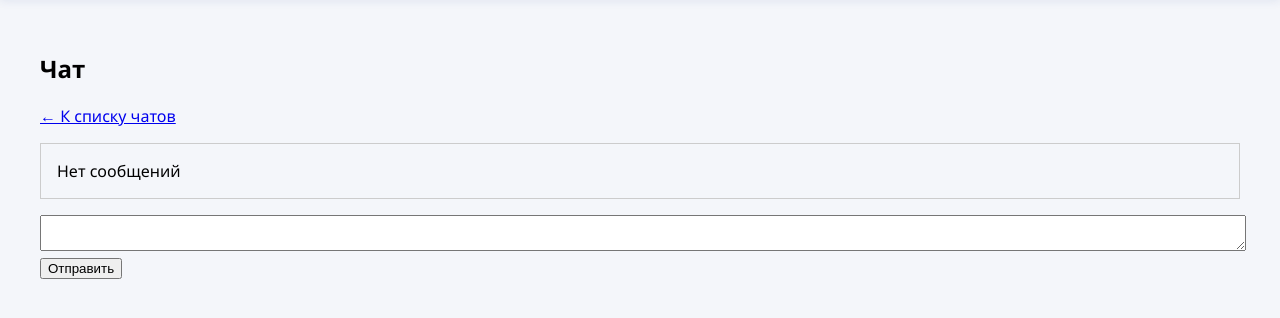
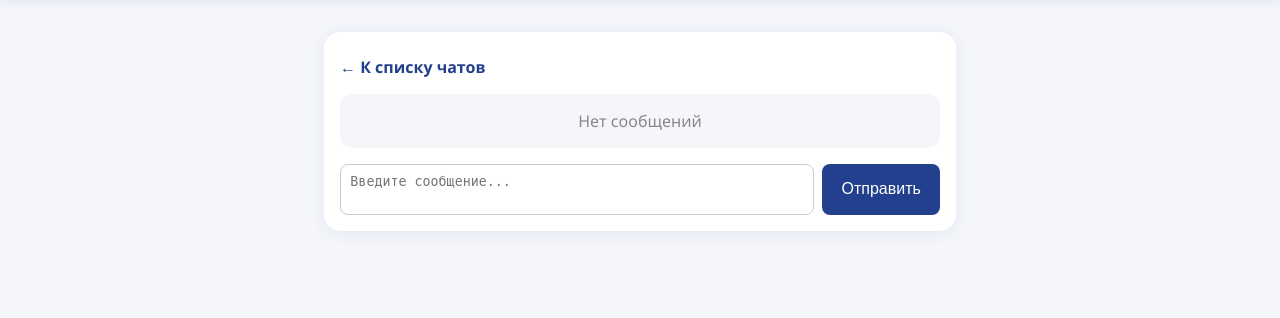
Before and after one commit to DubroffSky/aurora, a Django app: template aurora/aurora_store/templates/aurora_store/chat_detail.html in a window 1280 px wide. Shown: the part 65-383 px from the top of the page. Run offline with Django 5.2, Linux system fonts and the light colour scheme; the template is opened without the code that fills it, so the values that code supplies are empty.

Commit message:
chats designed

```diff
--- a/aurora/aurora_store/chat_views.py
+++ b/aurora/aurora_store/chat_views.py
@@ -1,3 +1,9 @@
+from .models import Message
+
+def delete_admin_test_messages():
+    Message.objects.filter(text__startswith='Message from admin in chat').delete()
+
+delete_admin_test_messages()
 from django.contrib.auth.decorators import login_required
 from django.shortcuts import render, get_object_or_404, redirect
 from .models import Chat, Message
--- a/aurora/aurora_store/templates/aurora_store/chat_detail.html
+++ b/aurora/aurora_store/templates/aurora_store/chat_detail.html
@@ -1,27 +1,123 @@
 {% extends 'aurora_store/base.html' %}
 {% block title %}Чат{% endblock %}
 {% block content %}
-<h2>Чат</h2>
+<style>
+.chat-container {
+    max-width: 600px;
+    margin: 0 auto;
+    background: #fff;
+    border-radius: 16px;
+    box-shadow: 0 2px 16px rgba(35,64,142,0.08);
+    padding: 1.5em 1em 1em 1em;
+}
+.chat-messages {
+    border: none;
+    background: #f4f6fa;
+    border-radius: 12px;
+    padding: 1em;
+    max-height: 400px;
+    overflow-y: auto;
+    margin-bottom: 1em;
+    scroll-behavior: smooth;
+}
+.msg-row {
+    display: flex;
+    align-items: flex-end;
+    margin-bottom: 0.7em;
+}
+.msg-row.me {
+    flex-direction: row-reverse;
+}
+.msg-bubble {
+    max-width: 70%;
+    padding: 0.7em 1em;
+    border-radius: 16px;
+    background: #23408e;
+    color: #fff;
+    margin: 0 0.7em;
+    position: relative;
+    word-break: break-word;
+    font-size: 1em;
+}
+.msg-row.me .msg-bubble {
+    background: #e3eafd;
+    color: #23408e;
+}
+.msg-avatar {
+    width: 36px;
+    height: 36px;
+    border-radius: 50%;
+    background: #ccc;
+    object-fit: cover;
+    display: inline-block;
+}
+.msg-meta {
+    font-size: 0.8em;
+    color: #888;
+    margin-top: 0.2em;
+    text-align: right;
+}
+.msg-row.me .msg-meta {
+    text-align: left;
+}
+.chat-form {
+    display: flex;
+    gap: 0.5em;
+    margin-top: 1em;
+}
+.chat-form textarea {
+    flex: 1;
+    border-radius: 8px;
+    border: 1px solid #ccc;
+    padding: 0.7em;
+    resize: none;
+}
+.chat-form button {
+    background: #23408e;
+    color: #fff;
+    border: none;
+    border-radius: 8px;
+    padding: 0.7em 1.2em;
+    font-size: 1em;
+    cursor: pointer;
+    transition: background 0.2s;
+}
+.chat-form button:hover {
+    background: #2d4d9a;
+}
+</style>
+<div class="chat-container">
     <div style="margin-bottom: 1em;">
-    <a href="{% url 'aurora_store:chat_list' %}">← К списку чатов</a>
+        <a href="{% url 'aurora_store:chat_list' %}" style="color:#23408e;text-decoration:none;font-weight:bold;">← К списку чатов</a>
     </div>
-<div class="chat-messages" style="border:1px solid #ccc; padding:1em; max-height:400px; overflow-y:auto;">
+    <div class="chat-messages" id="chat-messages">
         {% for message in messages %}
-    {% if message.sender == request.user %}
-    <div style="margin-bottom:0.5em;text-align:right;">
+            <div class="msg-row{% if message.sender == request.user %} me{% endif %}">
+                {% if message.sender.profile.photo %}
+                    <img src="{{ message.sender.profile.photo.url }}" class="msg-avatar" alt="avatar">
                 {% else %}
-    <div style="margin-bottom:0.5em;">
+                    <span class="msg-avatar" style="background:#ccc;text-align:center;line-height:36px;">{{ message.sender.username|slice:":1"|upper }}</span>
                 {% endif %}
-            <strong>{{ message.sender.username }}</strong>: {{ message.text }}<br>
-            <small>{{ message.created_at|date:"d.m.Y H:i" }}</small>
+                <div>
+                    <div class="msg-bubble">{{ message.text }}</div>
+                    <div class="msg-meta">{{ message.sender.username }} • {{ message.created_at|date:"d.m.Y H:i" }}</div>
+                </div>
             </div>
         {% empty %}
-        <div>Нет сообщений</div>
+            <div style="text-align:center;color:#888;">Нет сообщений</div>
         {% endfor %}
     </div>
-<form method="post" style="margin-top:1em;">
+    <form method="post" class="chat-form">
         {% csrf_token %}
-    <textarea name="text" rows="2" style="width:100%;" required></textarea><br>
+        <textarea name="text" rows="2" required placeholder="Введите сообщение..."></textarea>
         <button type="submit">Отправить</button>
     </form>
+</div>
+<script>
+// Прокрутка вниз при загрузке
+window.onload = function() {
+    var chatBox = document.getElementById('chat-messages');
+    chatBox.scrollTop = chatBox.scrollHeight;
+};
+</script>
 {% endblock %}
```
Lines whose indentation alone changed are shown as unchanged.
